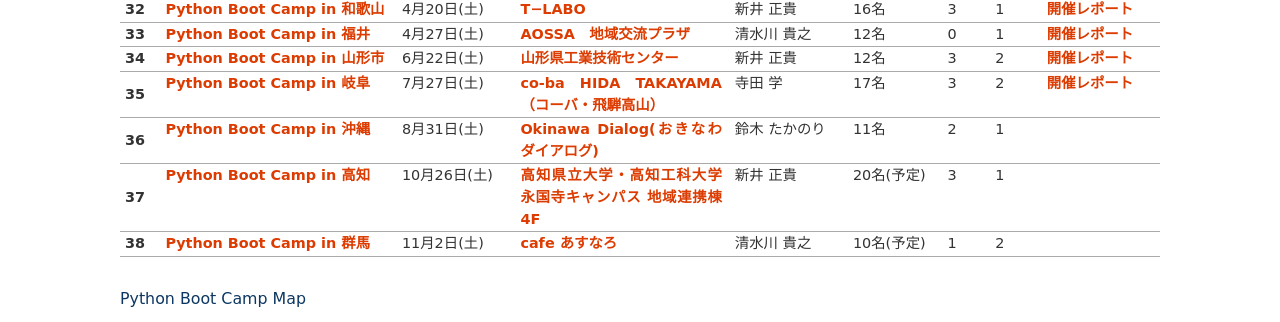
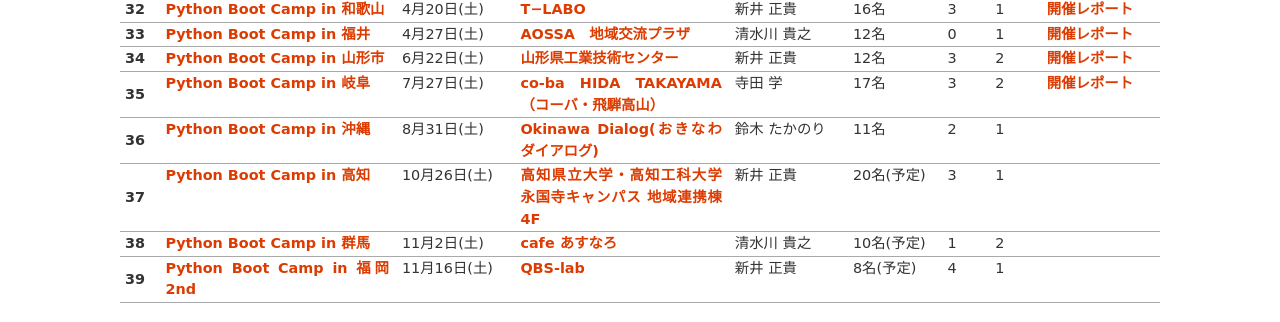
Before and after one commit to pyconjp/www.pycon.jp, a Sphinx documentation site: the page built from source/support/bootcamp.rst, in a window 1280 px wide and 900 px high, scrolled down 3435 px, cut to the strip 0-322 px from the top of the window. Built offline with Sphinx 7.4.7, drawn with Linux system fonts in a browser that asks for light colours.

Commit message:
add pycamp fukuoka 2nd

```diff
--- a/source/support/bootcamp.rst
+++ b/source/support/bootcamp.rst
@@ -514,6 +514,15 @@
      - 1
      - 2
      -
+   * - 39
+     - `Python Boot Camp in 福岡2nd <https://pyconjp.connpass.com/event/143786/>`__
+     - 11月16日(土)
+     - `QBS-lab <https://www.qdenbs.com/news/archives/26.html>`_
+     - 新井 正貴
+     - 8名(予定)
+     - 4
+     - 1
+     -
 
 Python Boot Camp Map
 --------------------
```
Also changed, not shown: other parts of source/support/bootcamp.rst (+1 -1 lines).
